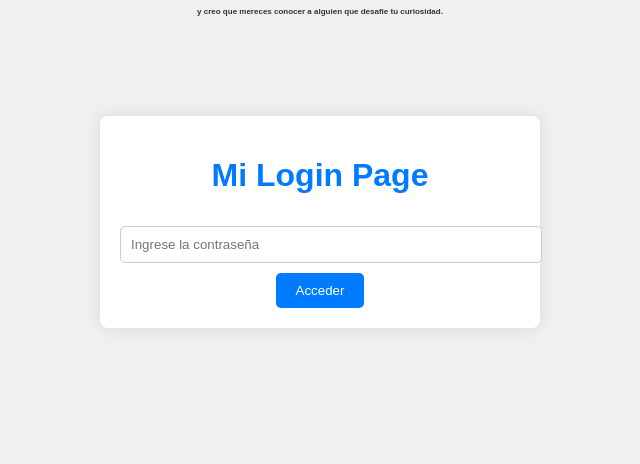
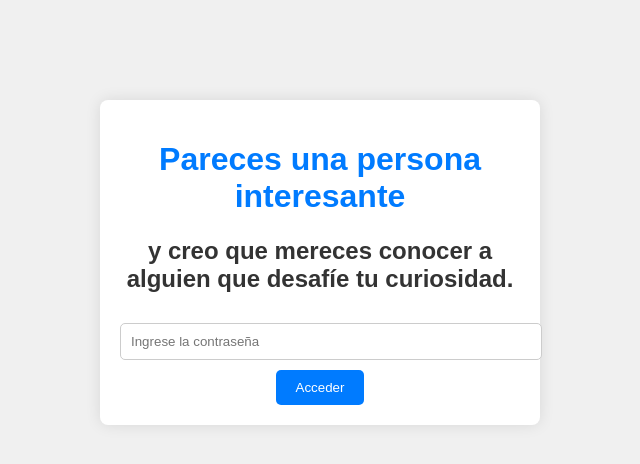
Before and after one commit to rubengervi/mi-login-page, a plain HTML site: page index.html in a window 1280 px wide. Shown: the whole page, without its empty margins (320-960 px from the left). Drawn offline with Linux system fonts and the light colour scheme.

Commit message:
Update index.html

```diff
--- a/index.html
+++ b/index.html
@@ -3,8 +3,8 @@
 <head>
     <meta charset="UTF-8">
     <meta name="viewport" content="width=device-width, initial-scale=1.0">
-    <title>Pareces una persona interesante</title>
-    <h2 style="font-size: 0.5em;">y creo que mereces conocer a alguien que desafíe tu curiosidad.</h2>
+    <title>Mi Login Page</title>
+
     <style>
         body {
             font-family: Arial, sans-serif;
@@ -47,7 +47,8 @@
 </head>
 <body>
     <div class="container">
-        <h1>Mi Login Page</h1>
+        <h1>Pareces una persona interesante</h1>
+         <h2>y creo que mereces conocer a alguien que desafíe tu curiosidad.</h2>
         <form id="loginForm">
             <input type="password" id="password" placeholder="Ingrese la contraseña" required>
             <button type="submit">Acceder</button>
```
